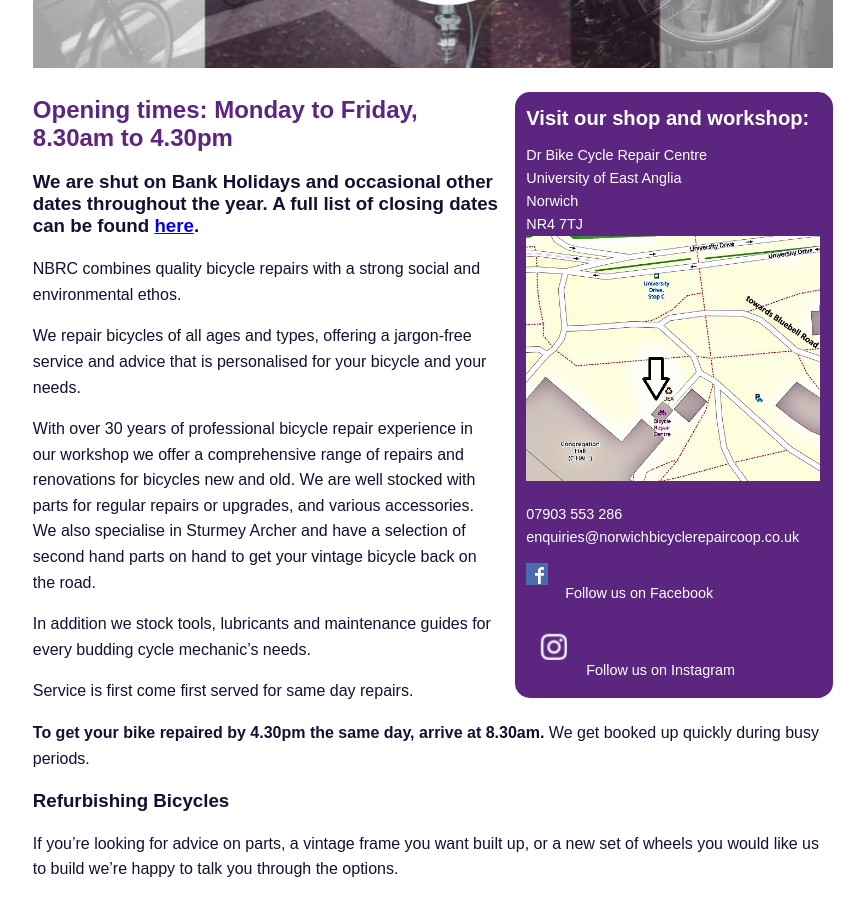
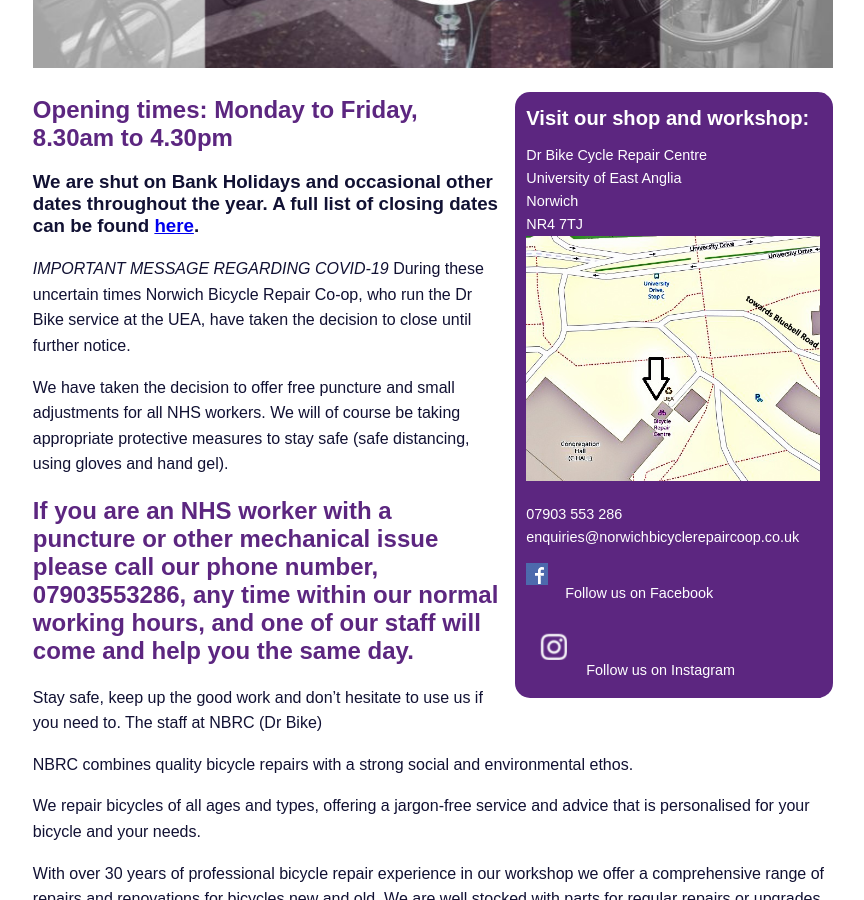
Before and after one commit to norwichbicyclerepaircooperative/norwichbicyclerepaircooperative.github.io, a Jekyll site: the page built from index.md, in a window 1280 px wide and 900 px high, scrolled down 342 px. Shown: the whole window, without its empty margins (196-1060 px from the left). Built offline with Jekyll 4.4.1, drawn with Linux system fonts in a browser that asks for light colours.

Commit message:
Update index.md

```diff
--- a/index.md
+++ b/index.md
@@ -28,6 +28,19 @@ enquiries@norwichbicyclerepaircoop.co.uk
 
 ### We are shut on Bank Holidays and occasional other dates throughout the year.  A full list of closing dates can be found [here](/holiday-dates/).
 
+
+
+*IMPORTANT MESSAGE REGARDING COVID-19*
+During these uncertain times Norwich Bicycle Repair Co-op, who run the Dr Bike service at the UEA, have taken the decision to close until further notice.
+
+We have taken the decision to offer free puncture and small adjustments for all NHS workers. We will of course be taking appropriate protective measures to stay safe (safe distancing, using gloves and hand gel).
+
+## If you are an NHS worker with a puncture or other mechanical issue please call our phone number, 07903553286, any time within our normal working hours, and one of our staff will come and help you the same day. ##
+
+Stay safe, keep up the good work and don't hesitate to use us if you need to.
+The staff at NBRC (Dr Bike)
+
+
 NBRC combines quality bicycle repairs with a strong social and environmental ethos.
 
 We repair bicycles of all ages and types, offering a jargon-free service and advice that is
```
